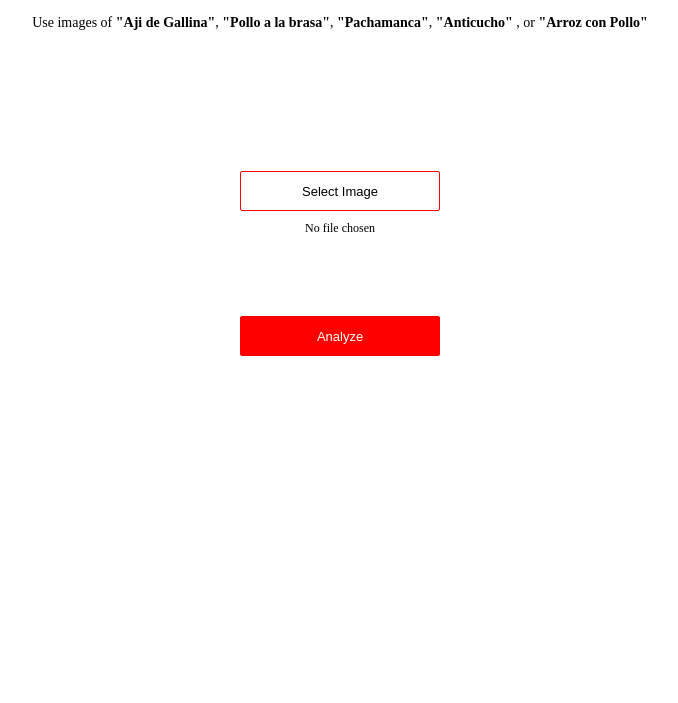
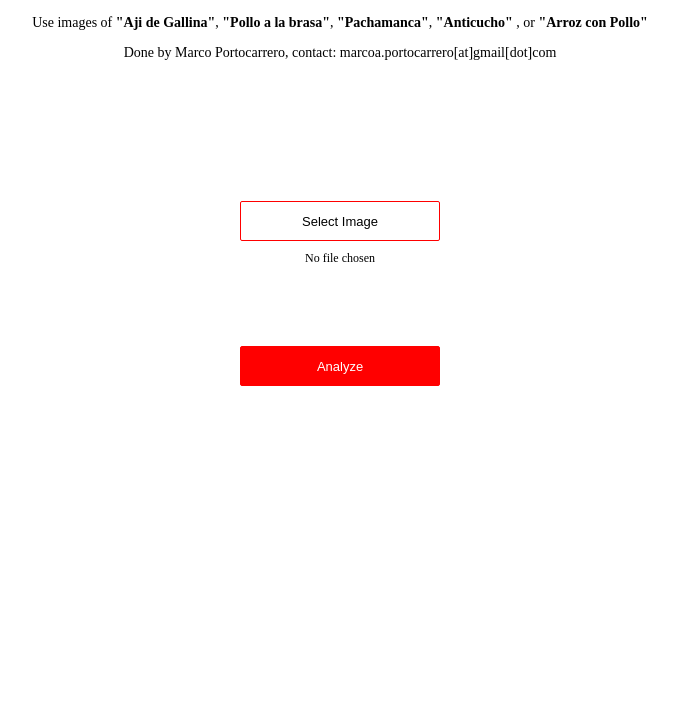
Before and after one commit to marco1337/peruvianFood, a plain HTML site: page app/view/index.html in a window 1280 px wide. Shown: the part 97-800 px from the top of the page, without its empty margins (300-978 px from the left). Drawn offline with Linux system fonts and the light colour scheme.

Commit message:
Update index.html

```diff
--- a/app/view/index.html
+++ b/app/view/index.html
@@ -11,6 +11,9 @@
     <p>
       Use images of <strong>"Aji de Gallina"</strong>, <strong>"Pollo a la brasa"</strong>, <strong>"Pachamanca"</strong>, <strong>"Anticucho"</strong>
       , or <strong>"Arroz con Pollo"</strong>
+    </p>
+    <p>
+      Done by Marco Portocarrero, contact: marcoa.portocarrero[at]gmail[dot]com
     </p>
     <div class='content'>
       <div class='no-display'>
```
